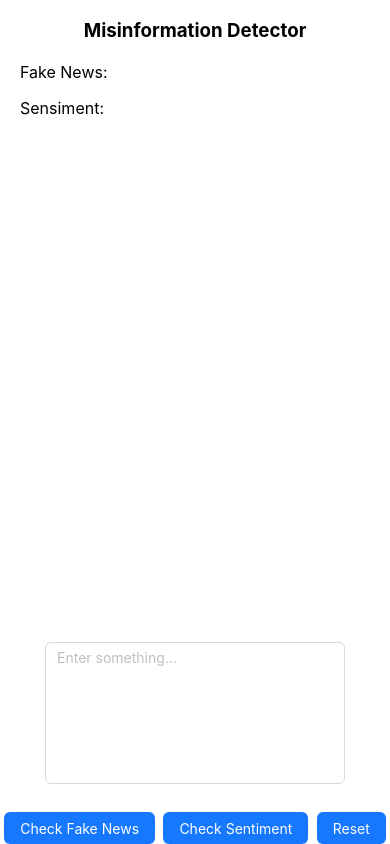
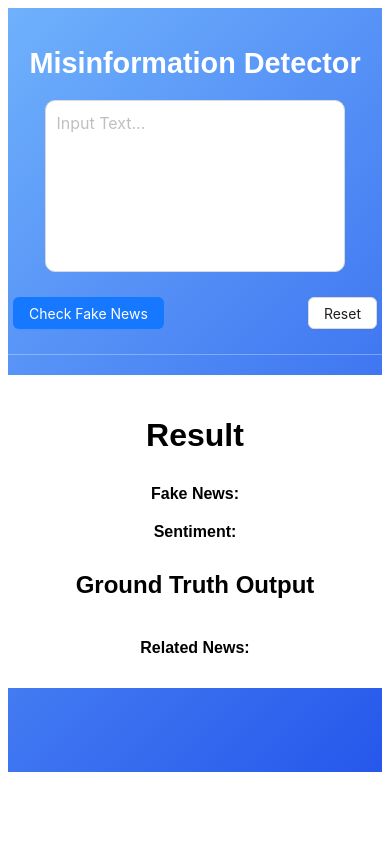
Before and after one commit to RoseLV/VT-CS5934-group3-capstoneUI, a React (Create React App) app: page / in a window 390 px wide. Built offline with nearby package versions, Linux system fonts and the light colour scheme.

Commit message:
shek changes

```diff
--- a/src/App.js
+++ b/src/App.js
@@ -29,8 +29,57 @@ const LandingPage = () => {
       const fallbackData = await fallbackResponse.json();
 
       // Extract prediction from the first result in the response array
-      const fallbackPrediction = fallbackData[0]?.fake_news_prediction || null;
+      const fallbackPrediction = fallbackData[0]?.fake_news_prediction=="True"? "False":"True" || null;
       return fallbackPrediction;
+    } catch (fallbackError) {
+      console.error("Fallback API error:", fallbackError);
+      return null; // Return null for invalid cases; // Final fallback value
+    }
+  };
+
+  // Mock API call to determine if the text is "Real" or "Fake"
+  const fetchvalidate = async (text) => {
+    try {
+      var fallbackResponse = await fetch(
+        "http://cs5934-offline-group3-alb-985856241.us-east-1.elb.amazonaws.com/validate",
+        {
+          method: "POST",
+          headers: {
+            "Content-Type": "application/json",
+          },
+          body: JSON.stringify({ vtext: text}), // The /predict endpoint expects a "texts" array
+        }
+      );
+
+      if (!fallbackResponse.ok) throw new Error("Fallback API call failed");
+
+      var fallbackData = await fallbackResponse.json();
+
+      // Extract prediction from the first result in the response array
+      var validateResponse = [];// array of obj
+      if(fallbackData.is_valid == true){
+        validateResponse = fallbackData?.similar_articles;
+      }
+      else{
+        validateResponse=[{
+          "title": "No similar articles found",
+          "link": "",
+          "similarity": 0
+        }]
+      }
+      let maxSimilarityValue = Math.max(...validateResponse.map(article => article.similarity));
+      let maxSimilarityValuePrecentage = Math.ceil(maxSimilarityValue * 10000) / 100 + " %";
+
+      // Generate the HTML for the list of related news articles
+      const relatedNewsHTML = validateResponse.map(article => {
+          return `<li><a href="${article.link}" target="_blank">${article.title}</a></li>`;
+      }).join('');
+
+      // Insert the HTML into the document for validated news
+      document.getElementById('accuracy').innerText = `Alignment Percentage: ${maxSimilarityValuePrecentage}`;
+      document.getElementById('related-news').innerHTML = relatedNewsHTML;
+
+      return validateResponse;
     } catch (fallbackError) {
       console.error("Fallback API error:", fallbackError);
       return null; // Return null for invalid cases; // Final fallback value
@@ -78,8 +127,29 @@ const LandingPage = () => {
       message.warning("Please enter some text before submitting.");
       return;
     }
-    const result = await fetchFakeOrReal(text);
+    document.getElementById('loader').style.display = 'block';
+
+    // const result = await fetchFakeOrReal(text);
+    // setFakeNews(result);
+
+    // // call Sentiment
+    // const resultSentiment = await fetchSentiment(text);
+    // setIsPositive(resultSentiment);
+
+    // //call validate api
+    // const validateResponse = await fetchvalidate(text);
+
+    const [result, resultSentiment, validateResponse] = await Promise.all([
+      fetchFakeOrReal(text),
+      fetchSentiment(text),
+      fetchvalidate(text)
+    ]);
+
     setFakeNews(result);
+    setIsPositive(resultSentiment);
+
+    document.getElementById('loader').style.display = 'none';
+
     message.success(`The text is classified as: ${result}`);
   };
 
@@ -87,6 +157,10 @@ const LandingPage = () => {
     setText("");
     setFakeNews(null);
     setIsPositive(null);
+
+    // Insert the HTML into the document for validated news
+    document.getElementById('accuracy').innerText = `Accuracy: ${0}%`;
+    document.getElementById('related-news').innerHTML = [];
   };
 
   const handleDisagree = async (label) => {
@@ -121,69 +195,57 @@ const LandingPage = () => {
 
   const throttledHandleDisagree = throttle(handleDisagree, 5000);
   return (
-    <div
-      style={{
-        textAlign: "center",
-        display: "flex",
-        flexDirection: "column",
-        height: "100vh",
-        justifyContent: "space-between",
-      }}
-    >
-      <div>
-        <h3>Misinformation Detector</h3>
-        {/* Display Result */}
-        <div style={{ margin: "20px", textAlign: "left" }}>
-          <p>
-            Fake News: {isFake}{" "}
-            {isFake && <Button type="primary" danger onClick={() => throttledHandleDisagree(isFake)}>disagree</Button>}
-          </p>
-          <p>
-            Sensiment: {isPositive}{" "}
-            {isPositive && <Button type="primary" danger onClick={() => throttledHandleDisagree(isPositive)}>disagree</Button>}
-          </p>
+    <div className="container">
+      {/* Left Section */}
+      <div className="left-section">
+        <h1 className="header">Misinformation Detector</h1>
+        <TextArea
+          placeholder="Input Text..."
+          className="text-area"
+          value={text}
+          onChange={(e) => setText(e.target.value)}
+          autoSize={{
+            minRows: 6,
+            maxRows: 10,
+          }}
+        />
+        <div className="button-group">
+          <Button type="primary" onClick={handleFakeNewsClick}>
+            Check Fake News
+          </Button>
+          {/* <Button type="primary" onClick={handleSentimentClick}>
+            Check Sentiment
+          </Button> */}
+          <Button type="default" onClick={handleReset}>
+            Reset
+          </Button>
         </div>
       </div>
 
-      <div
-        style={{
-          display: "flex",
-          flexDirection: "column",
-          justifyContent: "space-around",
-          alignItems: "center",
-          width: "100%",
-        }}
-      >
-        {/* Text Input Section */}
-        <TextArea
-          placeholder="Enter something..."
-          style={{ width: "300px", marginBottom: "2em" }}
-          value={text}
-          autoSize={{
-            minRows: 6,
-            maxRows: 20,
-          }}
-          onChange={(e) => setText(e.target.value)}
-        />
+      {/* Right Section */}
+      <div className="right-section">
+      <div id="loader" className="loader" style={{ color: 'red',display:'none' }}><h1>Loading.....</h1></div>
+        <h1>Result</h1>
+        <p>
+          <b>Fake News:</b> <span className={isFake === "Negative" ? "negative" : "positive"}>{isFake}</span>
+        </p>
+        <p>
+          <b>Sentiment:</b> <span className={isPositive === "Positive" ? "positive" : "negative"}>{isPositive}</span>
+        </p>
 
-        <div
-          style={{
-            display: "flex",
-            justifyContent: "space-around",
-            alignItems: "center",
-            width: "100%",
-          }}
-        >
-          {/* Submit Button */}
-          <Button type="primary" onClick={throttle(handleFakeNewsClick,3000)}>
-            Check Fake News
-          </Button>
-          <Button type="primary" onClick={throttle(handleSentimentClick,3000)}>
-            Check Sentiment
-          </Button>
-          <Button type="primary" onClick={handleReset}>
-            Reset
-          </Button>
+        <h2>Ground Truth Output</h2>
+        <p>
+          {/* <b>Accuracy:</b> 30% */}
+          <div id="accuracy"></div>
+        </p>
+        <div className="related-news">
+          <b>Related News:</b>
+          {/* <ul>
+            <li>Apple</li>
+            <li>Cat</li>
+            <li>Tot</li>
+          </ul> */}
+          <ul id="related-news"></ul>
         </div>
       </div>
     </div>
--- a/src/index.css
+++ b/src/index.css
@@ -1,13 +1,127 @@
-body {
-  margin: 0;
-  font-family: -apple-system, BlinkMacSystemFont, 'Segoe UI', 'Roboto', 'Oxygen',
-    'Ubuntu', 'Cantarell', 'Fira Sans', 'Droid Sans', 'Helvetica Neue',
-    sans-serif;
-  -webkit-font-smoothing: antialiased;
-  -moz-osx-font-smoothing: grayscale;
+/* Overall Container */
+.container {
+  display: flex;
+  height: 100vh;
+  justify-content: center;
+  align-items: center;
+  background: linear-gradient(135deg, #6fb1fc, #2657eb);
+  color: #fff;
+  font-family: Arial, sans-serif;
 }
 
-code {
-  font-family: source-code-pro, Menlo, Monaco, Consolas, 'Courier New',
-    monospace;
+/* Left and Right Sections */
+.left-section, .right-section {
+  flex: 1;
+  padding: 20px;
+  display: flex;
+  flex-direction: column;
+  align-items: center;
+  justify-content: center;
+  height: 90%;
 }
+
+/* Left Section */
+.left-section {
+  border-right: 1px solid rgba(255, 255, 255, 0.3);
+}
+
+.header {
+  font-size: 1.8rem;
+  margin-bottom: 20px;
+}
+
+.text-area {
+  width: 80%;
+  border-radius: 10px;
+  padding: 10px;
+  font-size: 1rem;
+}
+
+.button-group {
+  margin-top: 20px;
+  display: flex;
+  justify-content: space-between;
+  width: 100%;
+}
+
+button {
+  margin: 5px;
+}
+
+/* Right Section */
+.right-section {
+  background: #fff;
+  color: #000;
+  border-radius: 10px;
+  width: 80%;
+  /* max-width: 400px; */
+  padding: 20px;
+  box-shadow: 0px 4px 10px rgba(0, 0, 0, 0.2);
+  margin: 10vh;
+}
+
+.right-section h2 {
+  font-size: 1.5rem;
+  margin-bottom: 20px;
+}
+
+.right-section p {
+  margin: 10px 0;
+  font-size: 1rem;
+}
+
+.related-news ul {
+  margin: 10px 0;
+  padding: 0;
+  list-style-type: none;
+}
+
+.related-news li {
+  margin: 5px 0;
+}
+
+.positive {
+  color: green;
+}
+
+.negative {
+  color: red;
+}
+
+/* Responsive Design */
+@media (max-width: 768px) {
+  .container {
+    flex-direction: column;
+    height: auto;
+  }
+
+  .left-section, .right-section {
+    width: 100%;
+    border-right: none;
+    border-bottom: 1px solid rgba(255, 255, 255, 0.3);
+  }
+
+  .right-section {
+    margin-top: 20px;
+    box-shadow: none;
+  }
+
+  .loader {
+    border: 16px solid #f3f3f3;
+    border-radius: 50%;
+    border-top: 16px solid #3498db;
+    width: 120px;
+    height: 120px;
+    animation: spin 2s linear infinite;
+    position: fixed;
+    top: 50%;
+    left: 50%;
+    transform: translate(-50%, -50%);
+    z-index: 9999;
+  }
+
+  @keyframes spin {
+    0% { transform: rotate(0deg); }
+    100% { transform: rotate(360deg); }
+  }
+}
```
